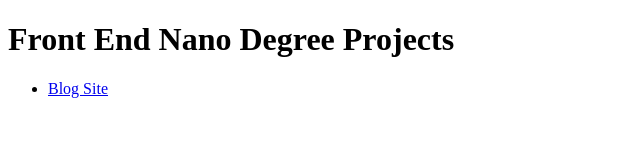
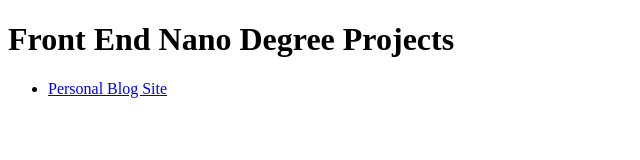
Before and after one commit to Freytes/FEND, a plain HTML site: page index.html in a window 1280 px wide. Shown: the full height of the page, 0-640 px from the left. Drawn offline with Linux system fonts and the light colour scheme.

Commit message:
Updated Index.html

```diff
--- a/index.html
+++ b/index.html
@@ -3,7 +3,7 @@
 <body>
 <h1>Front End Nano Degree Projects</h1>
 <ul>
-  <li><a href="https://freytes.github.io/FEND/1-FEND-Blog-Site/">Blog Site</a></li>
+  <li><a href="https://freytes.github.io/FEND/1-FEND-Blog-Site/">Personal Blog Site</a></li>
 </ul>
 </body>
 </html>
```
